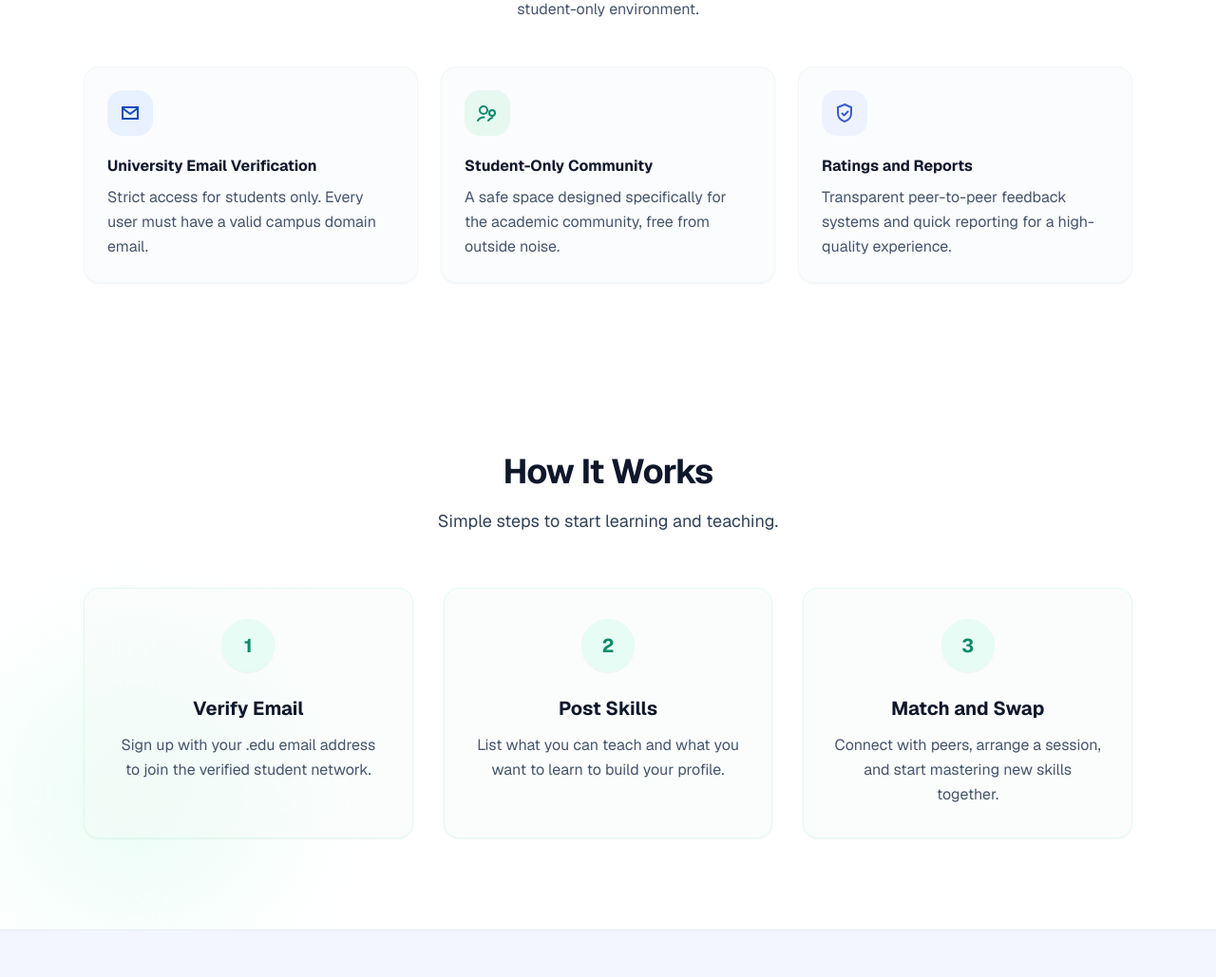
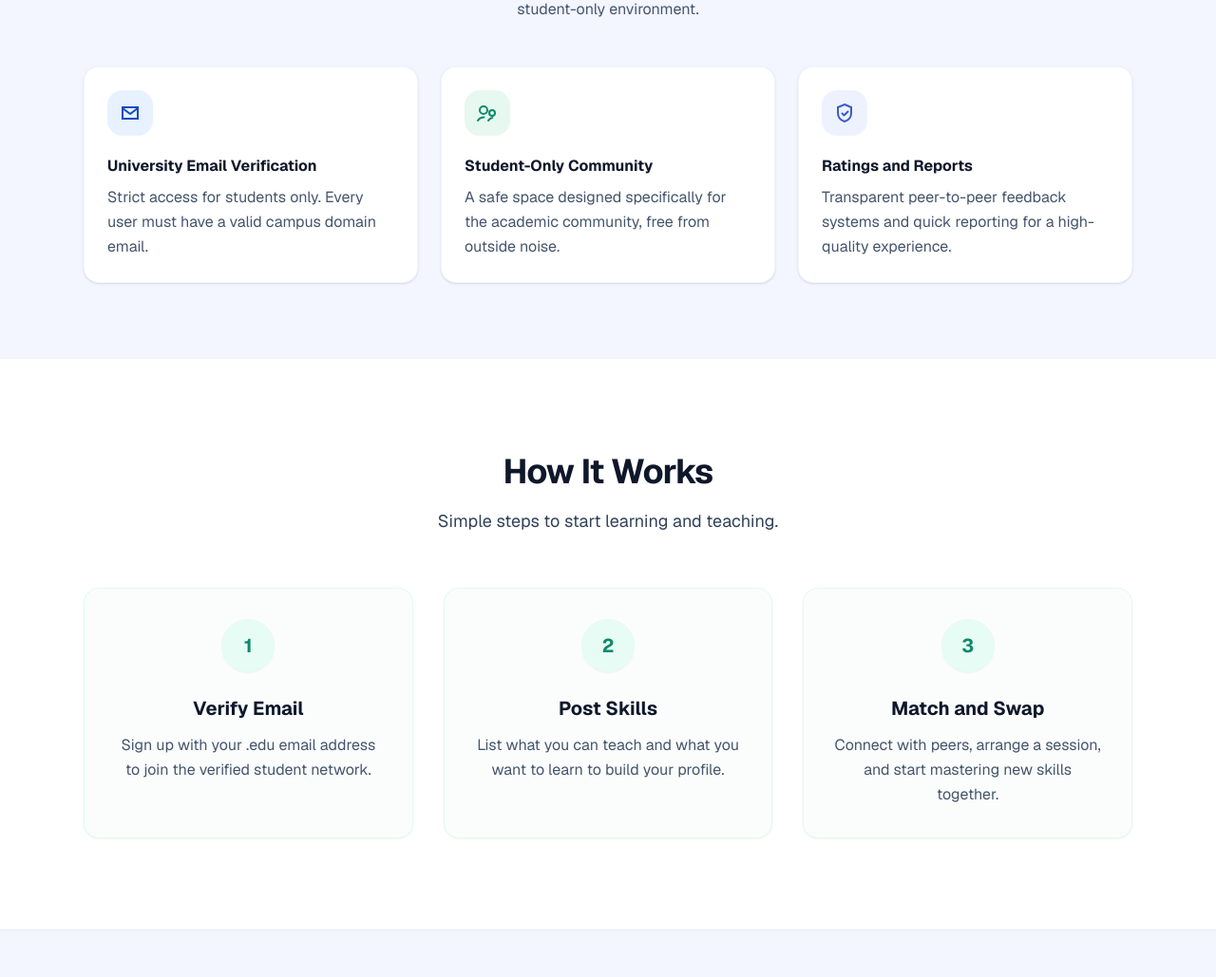
Before and after one commit to kusharidesilva/skill-swap-hub, a Next.js app: page / in a window 1280 px wide. Shown: the part 1515-2544 px from the top of the page at 95% size. Built offline with nearby package versions, Linux system fonts and the light colour scheme.

Commit message:
style: revert verified section background to light indigo and clean how it works background

```diff
--- a/src/components/home/how-it-works.tsx
+++ b/src/components/home/how-it-works.tsx
@@ -18,15 +18,7 @@ const steps = [
 
 export default function HowItWorksSection() {
   return (
-    <section id="how-it-works" className="relative overflow-hidden bg-white py-16 sm:py-24 scroll-mt-20">
-      <div
-        className="absolute -right-24 bottom-8 h-64 w-64 rounded-full bg-white/60 blur-3xl"
-        aria-hidden="true"
-      />
-      <div
-        className="absolute left-0 bottom-0 h-72 w-72 rounded-full bg-[#e6fcf4]/70 blur-3xl"
-        aria-hidden="true"
-      />
+    <section id="how-it-works" className="bg-white py-16 sm:py-24 scroll-mt-20">
       <div className="relative z-10 mx-auto max-w-6xl px-6">
         <div className="text-center">
           <h2 className="text-3xl font-bold tracking-tight text-slate-900 sm:text-4xl leading-tight">
--- a/src/components/home/verified-students.tsx
+++ b/src/components/home/verified-students.tsx
@@ -36,7 +36,7 @@ const features: Feature[] = [
 
 export default function VerifiedStudentsSection() {
   return (
-    <section className="bg-white py-16 sm:py-20">
+    <section className="bg-[#f3f5ff] py-16 sm:py-20">
       <div className="mx-auto max-w-6xl px-6">
         <div className="text-center">
           <h2 className="text-2xl font-bold tracking-tight text-slate-900 sm:text-3xl leading-tight">
@@ -51,7 +51,7 @@ export default function VerifiedStudentsSection() {
           {features.map((feature) => (
             <div
               key={feature.title}
-              className="group rounded-2xl bg-slate-50/60 p-6 border border-slate-100/80 shadow-xs transition-all duration-300 hover:scale-[1.02] hover:bg-white hover:border-slate-200/80 hover:shadow-md"
+              className="group rounded-2xl bg-white p-6 border border-slate-100/80 shadow-sm transition-all duration-300 hover:scale-[1.02] hover:shadow-md"
             >
               <div
                 className={`flex h-12 w-12 items-center justify-center rounded-2xl transition-transform duration-300 group-hover:scale-110 ${feature.tone}`}
```
